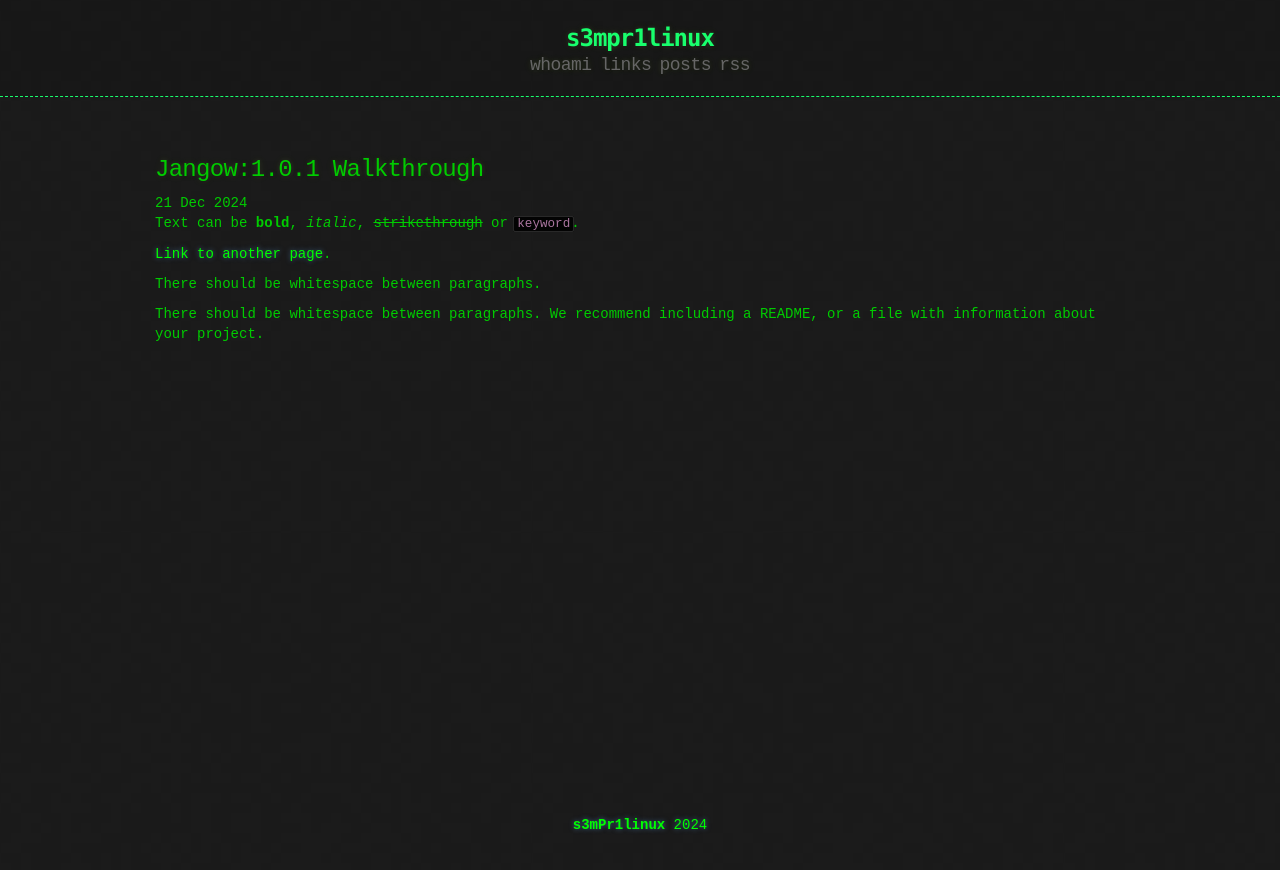
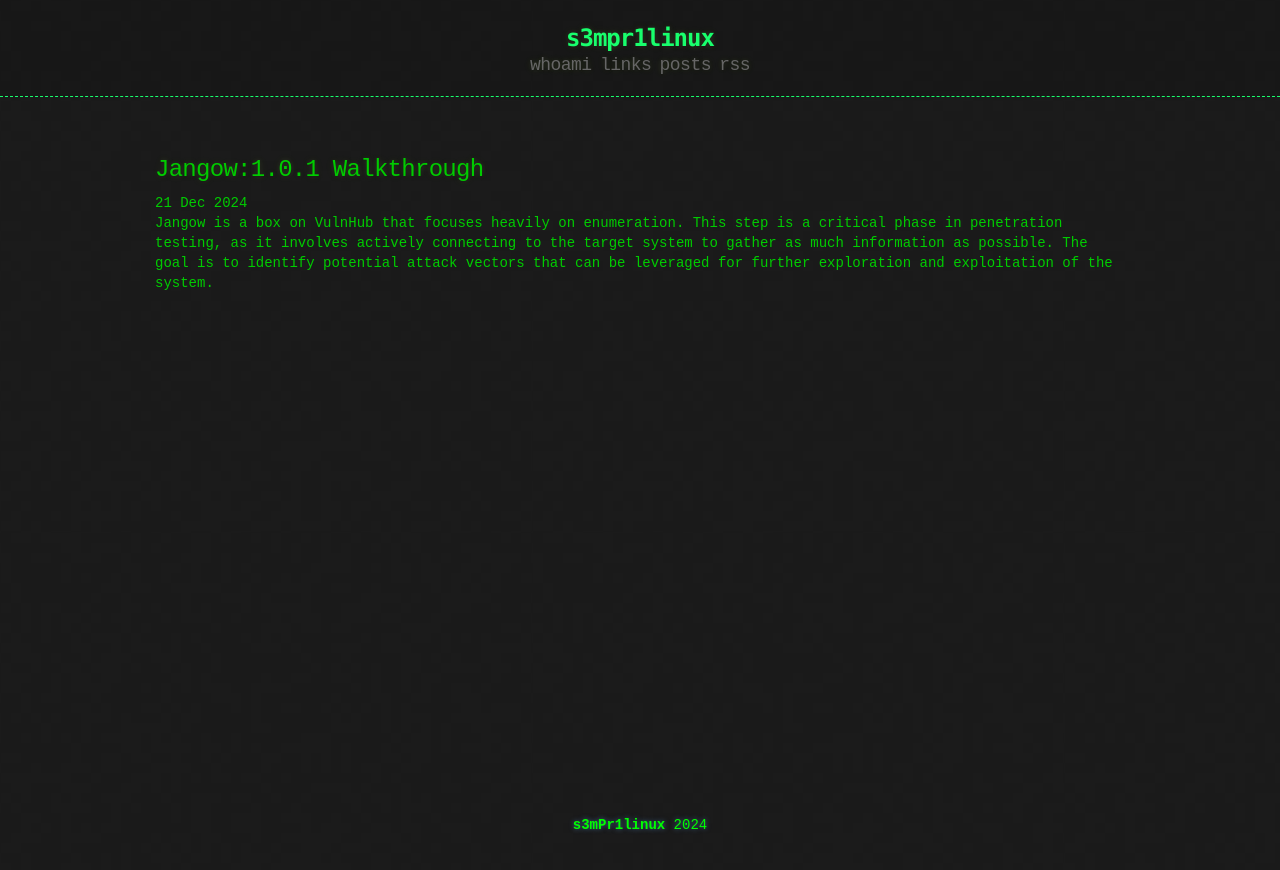
Before and after one commit to s3mPr1linux/s3mPr1linux.github.io, a Jekyll site: the page built from _posts/2024-12-21-Jangow:1.0.1 Walkthrough.md, in a window 1280 px wide. Shown: the top 870 px of the page. Built offline with Jekyll 4.4.1, drawn with Linux system fonts in a browser that asks for light colours.

Commit message:
Commit Session Test

```diff
--- a/_posts/2024-12-21-Jangow:1.0.1 Walkthrough.md
+++ b/_posts/2024-12-21-Jangow:1.0.1 Walkthrough.md
@@ -3,10 +3,4 @@
 published: true
 ---
 
-Text can be **bold**, _italic_, ~~strikethrough~~ or `keyword`.
-
-[Link to another page](another-page).
-
-There should be whitespace between paragraphs.
-
-There should be whitespace between paragraphs. We recommend including a README, or a file with information about your project.
+Jangow is a box on VulnHub that focuses heavily on enumeration. This step is a critical phase in penetration testing, as it involves actively connecting to the target system to gather as much information as possible. The goal is to identify potential attack vectors that can be leveraged for further exploration and exploitation of the system.
```
